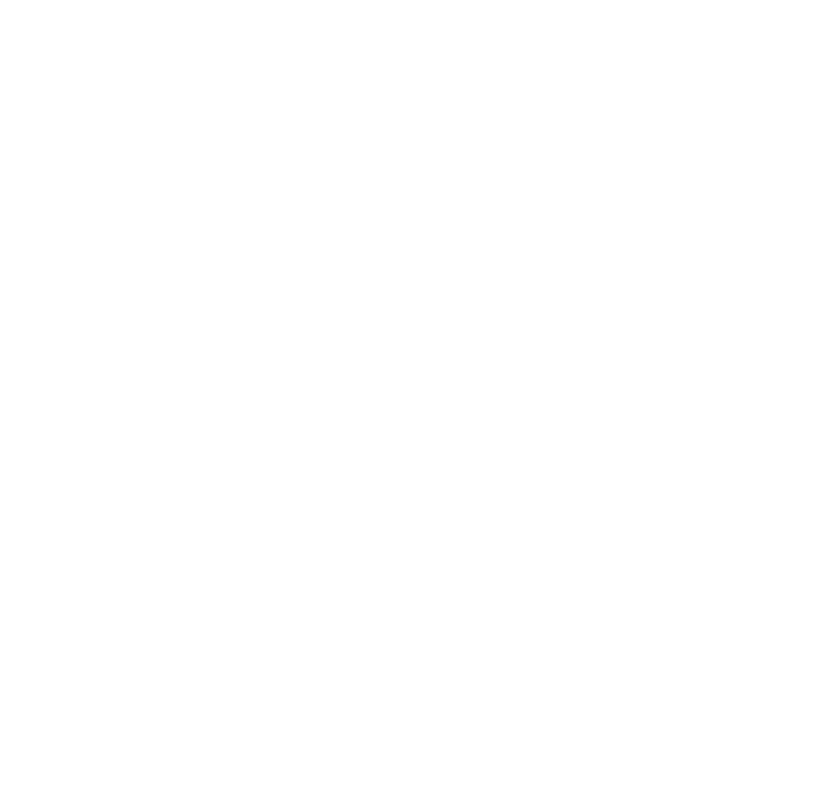
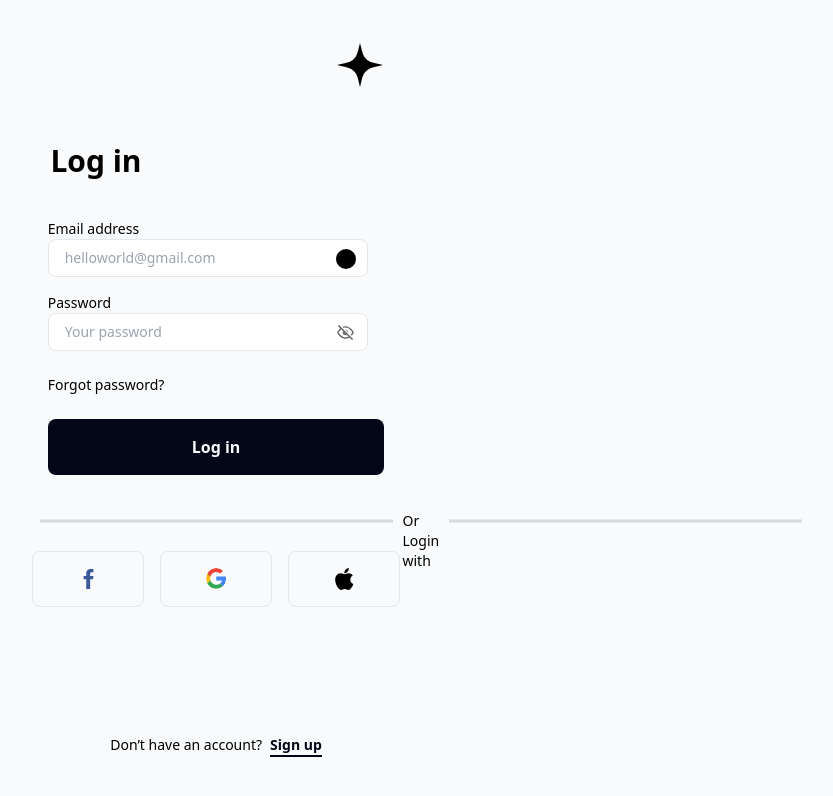
Before and after one commit to Juannnrv/cineCampus, a Vue app: page /login in a window 1280 px wide. Before the commit this address had no page. Shown: the top 796 px of the page, without its empty margins (424-1257 px from the left). Built offline with nearby package versions, Linux system fonts and the light colour scheme.

Commit message:
feat: :sparkles: Add login view

```diff
--- a/client/src/routes/router.js
+++ b/client/src/routes/router.js
@@ -1,10 +1,12 @@
 import { createRouter, createWebHistory } from 'vue-router'
 import Home from '../views/Home.vue'
 import CreateAccount from '../views/CreateAccount.vue'
+import Login from '../views/Login.vue'
 
 const routes = [
     { path: '/', component: Home },
     { path: '/createAccount', component: CreateAccount },
+    { path: '/login', component: Login },
 ]
 
 const router = createRouter({
--- /dev/null
+++ b/client/src/views/Login.vue
@@ -0,0 +1,161 @@
+<template>
+  <div class="h-screen w-screen flex flex-col justify-center items-center bg-gray-50">
+    <img class="flex mb-14 ml-72" :src="smallStarImg" alt="Small Star" />
+    <h1 class="font-poppins font-bold mb-10 text-3xl mr-60">Log in</h1>
+    <form @submit.prevent="logIn">
+      <div class="relative mb-4 w-80 text-sm">
+        <label for="email" class="font-inter font-regular mb-1.5">Email address</label>
+        <input
+          class="border border-slate-0 rounded-lg px-4 py-2 w-80 bg-color1"
+          type="email"
+          id="email"
+          placeholder="helloworld@gmail.com"
+          v-model="formData.email"
+          required
+          aria-invalid="false"
+        />
+        <img
+          class="absolute right-3 transform -translate-y-7"
+          :src="formData.email ? agreeImg : disagreeImg"
+          alt="Email validation"
+        />
+      </div>
+      <div class="relative mb-3.5 w-80 text-sm">
+        <label for="password" class="font-inter font-regular mb-1.5">Password</label>
+        <input
+          class="border border-slate-0 rounded-lg px-4 py-2 w-80 bg-color1"
+          :type="passwordVisible ? 'text' : 'password'"
+          v-model="formData.password"
+          id="password"
+          placeholder="Your password"
+          required
+          aria-invalid="false"
+        />
+        <img
+          class="absolute right-3 transform -translate-y-7 cursor-pointer"
+          :src="passwordVisible ? ableImg : occultImg"
+          @click="togglePasswordVisibility"
+          alt="Toggle password visibility"
+        />
+      </div>
+      <div class="flex flex-row my-6 gap-5">
+        <div v-if="errorMessage" class="error-message text-red-600 font-semibold">
+          {{ errorMessage }}
+        </div>
+        <div>
+          <p class="text-sm">Forgot password?</p>
+        </div>
+      </div>
+      <Button
+        text="Log in"
+        buttonClass="bg-slate-950 font-inter font-semibold text-slate-50 px-36 py-4 rounded-lg mb-9"
+      />
+    </form>
+    <div class="flex flex-row mb-5 gap-x-2.5">
+      <img :src="Line" alt="Line" />
+      <p class="text-sm">Or Login with</p>
+      <img :src="Line" alt="Line" />
+    </div>
+    <div class="flex flex-row mb-32 gap-x-4">
+      <button class="border border-slate-0 rounded-lg px-11 py-4 w-28 bg-color1">
+        <img class="w-6" :src="facebook" alt="Login with Facebook" />
+      </button>
+      <button class="border border-slate-0 rounded-lg px-11 py-4 w-28 bg-color1">
+        <img class="w-6" :src="google" alt="Login with Google" />
+      </button>
+      <button class="border border-slate-0 rounded-lg px-11 py-4 w-28 bg-color1">
+        <img class="w-6" :src="apple" alt="Login with Apple" />
+      </button>
+    </div>
+    <div class="flex flex-row gap-x-2">
+      <p class="font-inter font-regular text-sm">Don’t have an account?</p>
+      <a
+        class="font-inter font-semibold text-slate-950 border-b-2 border-slate-950 text-sm"
+        href="#"
+        @click.prevent="goToCreateAccount"
+      >Sign up</a>
+    </div>
+  </div>
+</template>
+
+<script>
+import { useRouter } from "vue-router";
+import agreeImg from "../assets/img/agree.svg";
+import disagreeImg from "../assets/img/disagree.svg";
+import smallStarImg from "../assets/img/smallStar.svg";
+import ableImg from "../assets/img/able.svg";
+import occultImg from "../assets/img/occult.svg";
+import Line from "../assets/img/Line.svg";
+import facebook from "../assets/img/facebook.svg";
+import google from "../assets/img/google.svg";
+import apple from "../assets/img/apple.svg";
+import Button from "../components/Button.vue"; // Importa el componente Button
+
+export default {
+  name: "Login",
+  components: {
+    Button, // Registra el componente
+  },
+  data() {
+    return {
+      formData: {
+        email: "",
+        password: "",
+      },
+      passwordVisible: false,
+      errorMessage: "",
+      agreeImg,
+      disagreeImg,
+      smallStarImg,
+      ableImg,
+      occultImg,
+      Line,
+      facebook,
+      google,
+      apple,
+    };
+  },
+  methods: {
+    async logIn() {
+      this.errorMessage = "";
+      try {
+        const response = await fetch("http://localhost:5000/users/v2", {
+          method: "POST",
+          headers: {
+            "Content-Type": "application/json",
+          },
+          body: JSON.stringify(this.formData),
+        });
+        const data = await response.json();
+
+        if (!response.ok) {
+          throw new Error(data.message || "Failed to log in");
+        }
+
+        if (data.error) {
+          console.error("API error:", data.error);
+          this.errorMessage = data.error;
+        } else {
+          console.log(data);
+          this.goToDashboard();
+        }
+      } catch (error) {
+        console.error("There was an error logging in:", error);
+        this.errorMessage = error.message;
+      }
+    },
+    goToCreateAccount() {
+      this.$router.push("/createAccount");
+    },
+    goToDashboard() {
+      this.$router.push("/dashboard");
+    },
+    togglePasswordVisibility() {
+      this.passwordVisible = !this.passwordVisible;
+    },
+  },
+};
+</script>
+
+<style>
+</style>
```
